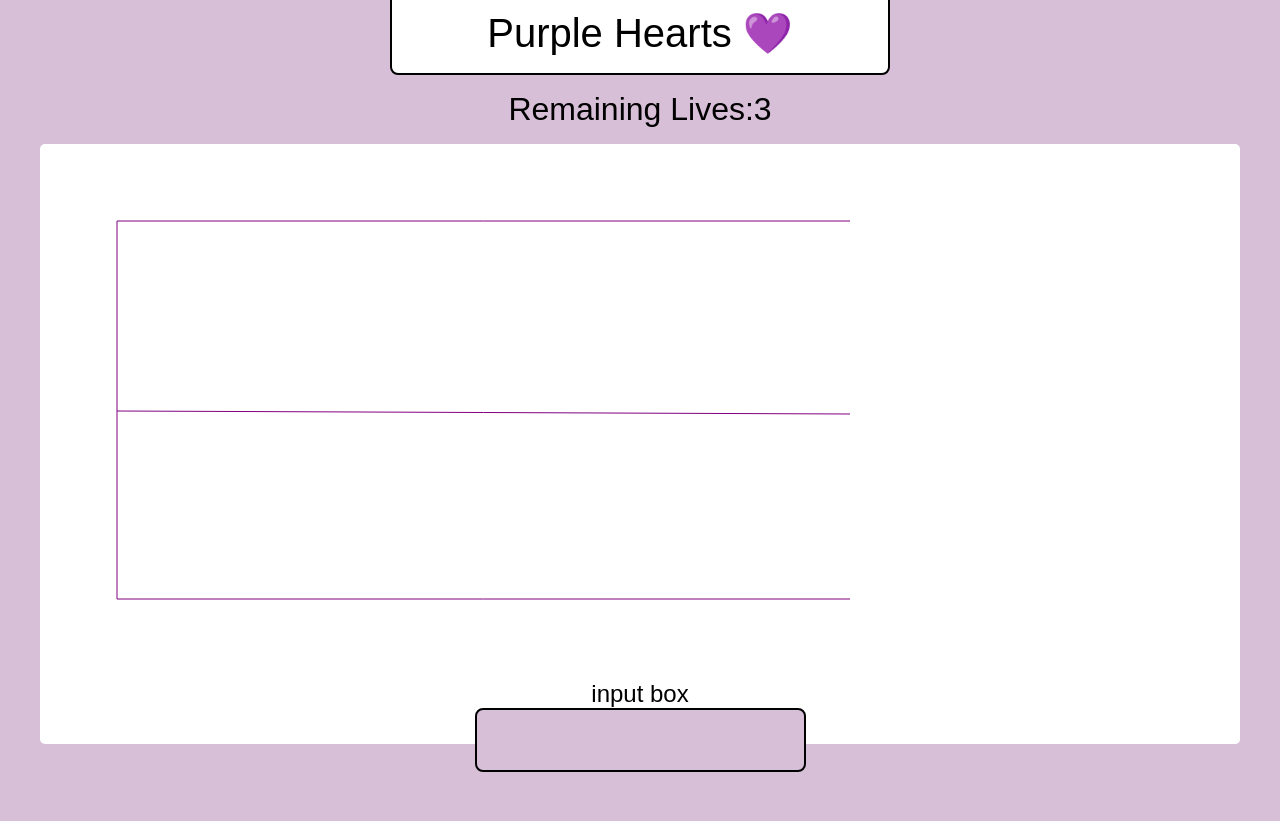
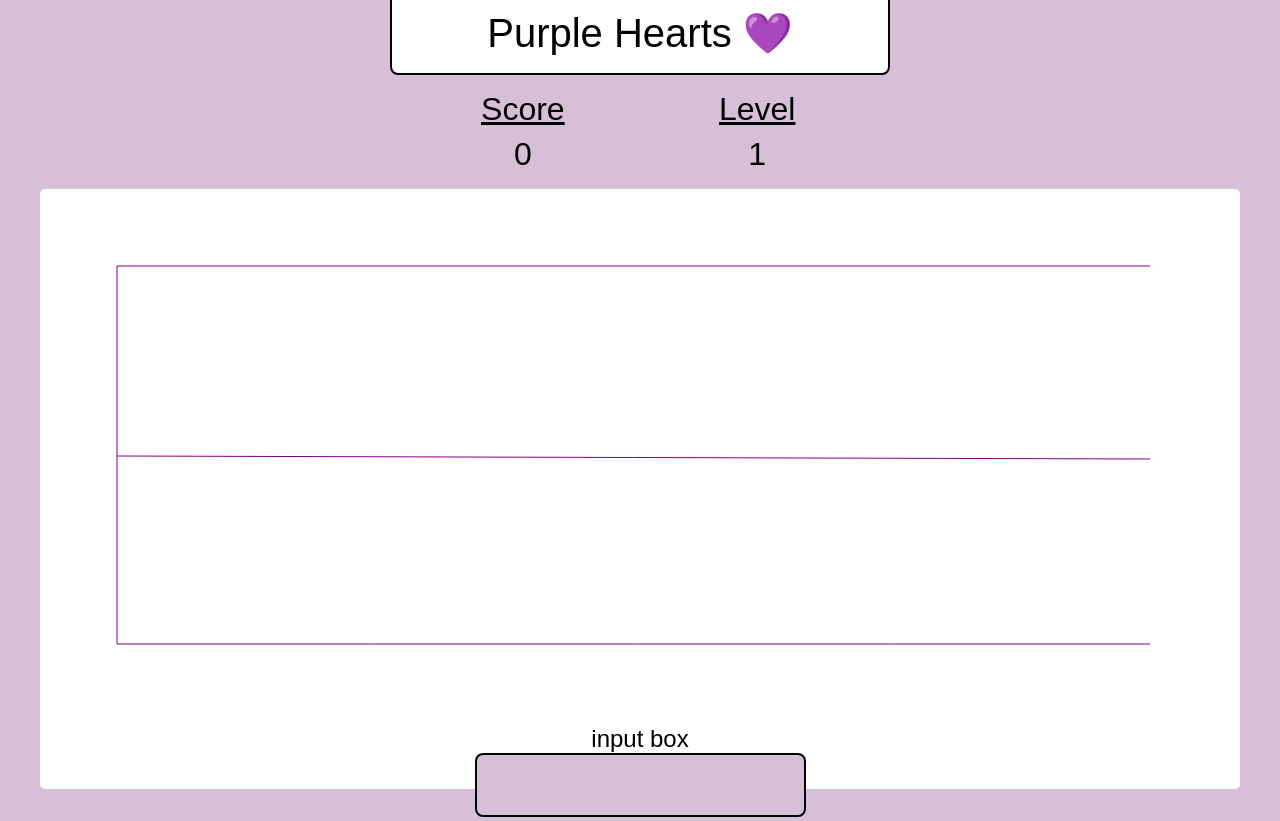
Before and after one commit to vuongcindy/Purple-Hearts, a website built with webpack: page index.html in a window 1280 px wide. Shown: the part 26-847 px from the top of the page. Before the commit the page ends 802 px from the top, so only its background shows below. Built offline with nearby package versions, Linux system fonts and the light colour scheme; files whose address does not match are found by name.

Commit message:
Adds score and level logic

```diff
--- a/index.html
+++ b/index.html
@@ -26,18 +26,23 @@
       </a>
     </div>
     <title>Purple Hearts 💜 </title>
-    <div class="displayLivesRemaining" id="display_lives">
-      <div class="lives_text">Remaining Lives: </div>
-      <div class="countOfRemainingLives" id="count_of_lives">3</div>
+    <div class="scoreboard_and_level">
+      <div class="scoreboard_text">Score</div>
+      <div class="level_text">Level</div>
+      <div id="current_score">0</div>
+      <div id="current_level">1</div>
     </div>
   </header>
 
   <body>
     <canvas id="game-canvas" width="900" height="600"></canvas>
-
     <div style="display: none;">
       <img src="assets/images/angry_cindy.jpg" id="player_img" alt="player">
       <img src="assets/images/output-onlinepngtools.png" id="cat_1" alt="potential_army">
+      <!-- <div id="'start-screen" class="screen" style="display:block">
+        <button onClick="startGame()">Start Game</button>
+        <canvas id="canvas" style=""></canvas> -->
+      </div>
     </div>
 
 
--- a/src/index.js
+++ b/src/index.js
@@ -5,6 +5,13 @@ import Game from "./scripts/game.js"
 window.Player = Player;
 window.PotentialArmy = PotentialArmy;
 window.Game = Game;
+
+window.onload = function() {
+}
+
+function startGame() {
+    console.log('start game')
+}
 
 window.addEventListener('DOMContentLoaded', () => {
     const canvas = document.getElementById("game-canvas");
@@ -32,16 +39,6 @@ window.addEventListener('DOMContentLoaded', () => {
 
             default: return;
         }
-        // document.getElementById('songInput').value.addEventListener()
-        // if (e.key === '13') {
-        //     e.preventDefault();
-        // }
-        $('#songInput').keydown(function(e){
-            if (e.which == '13') {
-              e.preventDefault();
-              e.stopPropagation();
-            }
-        });
     }
 
     const testplayer = new Player({
@@ -52,10 +49,7 @@ window.addEventListener('DOMContentLoaded', () => {
     })
 
     const newGame = new Game();
-    // newGame.start()
     newGame.newPotentialArmy();
-
-
 
     function animate() {
         window.requestAnimationFrame(animate)
@@ -63,14 +57,10 @@ window.addEventListener('DOMContentLoaded', () => {
         ctx.fillStyle = "white";
         ctx.fillRect(25, 25, canvas.width, canvas.height)
 
-        // anchored text starting location
-        ctx.font = '25px Arial'
-        ctx.fillText('Text1', 790, 110);
-        ctx.fillText('Text2', 790, 300);
-        ctx.fillText('Text3', 790, 490);
-
+        ctx.font = '25px Arial' // anchored text
         ctx.strokeStyle = "purple" // lanes
 
+        // player lane
         ctx.beginPath();
         ctx.moveTo(77, 77);
         ctx.lineTo(77, 455);
@@ -79,29 +69,21 @@ window.addEventListener('DOMContentLoaded', () => {
         // lane 1
         ctx.beginPath();
         ctx.moveTo(77, 77);
-        ctx.lineTo(810, 77);
+        ctx.lineTo(1110, 77);
         ctx.stroke();
 
         // lane 2
         ctx.beginPath();
         ctx.moveTo(77, 267);
-        ctx.lineTo(810, 270);
+        ctx.lineTo(1110, 270);
         ctx.stroke();
 
         // lane 3
         ctx.beginPath();
         ctx.moveTo(77, 455);
-        ctx.lineTo(810, 455);
+        ctx.lineTo(1110, 455);
         ctx.stroke();
 
-        let playerPos = testplayer.pos.y
-        let inPARow = null;
-
-        // if (Date.now > newGame.generatePATime()) {
-        //     newGame.addPotentialArmy();
-        //     newGame.generatePATime;
-        // }
-        // console.log(newGame.currentPotentialArmy)
         newGame.currentPotentialArmy.forEach(pa => {
             pa.drawPA();
             pa.updatePos();
@@ -109,63 +91,31 @@ window.addEventListener('DOMContentLoaded', () => {
                 newGame.remove(pa)
             }
         })
+
+        let playerPos = testplayer.pos.y
+        let PAInPlayerRow = null;
+
         for (let i = 0; i < newGame.currentPotentialArmy.length - 1; i++) {
-        //     // (function(i) {
-        //     //     setTimeout(function() {
-        //     //         currentPA.drawPA();
-        //     //     }, 5000)
-        //     // })(i);
+
             let currentPA = newGame.currentPotentialArmy[i]
+            if (currentPA.pos.y === playerPos) {
+                PAInPlayerRow = currentPA
+            }
+        };
+        var songInputText = document.getElementById('songInput').value;
 
-        //     // setTimeout(() => { currentPA.updatePos() }, 50000)
-
-        //     // console.log(currentPA.pos.y, playerPos)
-
-            if (currentPA.pos.y === playerPos) {
-                // console.log(currentPA.pos.y, playerPos, "is equal")
-                inPARow = currentPA
-            // } else {
-            //     // console.log(currentPA.pos.y, playerPos, "is NOT equal")
-            }
+        // If we match the cat in the row
+        if (PAInPlayerRow !== null && songInputText === PAInPlayerRow.currentSong) {
+            document.getElementById('songInput').value = '';
+            newGame.updateScore(PAInPlayerRow);
+            PAInPlayerRow.clear()
+            newGame.remove(PAInPlayerRow);
+        }
 
 
-        };
-        var songInputText = document.getElementById('songInput').value;
-        // if (inPARow !== null && currentPA.processInputText() === currentPA.inPARow.updateSong()) {
-        if (inPARow !== null && songInputText === inPARow.currentSong) {
-            document.getElementById('songInput').value = '';
-            inPARow.clear()
-            newGame.remove(inPARow)
-            // newGame.addPotentialArmy()
-        }
-
-        // ctx.strokeStyle = "purple" // lanes
-
-        // ctx.beginPath();
-        // ctx.moveTo(77, 77);
-        // ctx.lineTo(77, 455);
-        // ctx.stroke();
-
-        // // lane 1
-        // ctx.beginPath();
-        // ctx.moveTo(77, 77);
-        // ctx.lineTo(810, 77);
-        // ctx.stroke();
-
-        // // lane 2
-        // ctx.beginPath();
-        // ctx.moveTo(77, 267);
-        // ctx.lineTo(810, 270);
-        // ctx.stroke();
-
-        // // lane 3
-        // ctx.beginPath();
-        // ctx.moveTo(77, 455);
-        // ctx.lineTo(810, 455);
-        // ctx.stroke();
+        newGame.updateLevel()
 
         testplayer.draw();
     }
-
     animate();
 });
--- a/src/index.scss
+++ b/src/index.scss
@@ -95,18 +95,26 @@ body {
   justify-content: center;
 }
 
-// .links:hover {
-//   cursor: crosshair;
-// }
-
-.displayLivesRemaining {
-  color: black;
+.game-canvas {
   display: flex;
   justify-content: center;
+}
+
+.scoreboard_and_level {
+  color: black;
+  display: grid;
+  grid-template-columns: repeat(2, 1fr);
+  font-family: Arial, Helvetica, sans-serif;
+  padding: 1rem;
+  text-align: center;
   font-size: 2rem;
-  margin: 1rem;
-  font-family: Arial, Helvetica, sans-serif;
 }
+.scoreboard_text,
+.level_text {
+  text-decoration: underline;
+  padding-bottom: .5rem;
+}
+
 
 .cat_1 {
   mix-blend-mode: multiply;
--- a/src/scripts/game.js
+++ b/src/scripts/game.js
@@ -1,5 +1,5 @@
 // import Player from "./player.js";
-import Heart from "./heart.js";
+// import Heart from "./heart.js";
 import PotentialArmy from "./potential_army.js";
 class Game {
     constructor() {
@@ -7,8 +7,8 @@ class Game {
         this.hearts = [];
         this.width = 100;
         this.height = 75;
+        this.score = 0;
         // this.objects = this.allObjects();
-        // this.generatePATime = Date.now() // time in ms
     }
 
     // add(obj) {
@@ -21,15 +21,11 @@ class Game {
     //     }
     // };
 
-    // addPotentialArmy() {
-    //     this.currentPotentialArmy.push(new PotentialArmy({ pos: {x: 0, y: 0}}))
-    // };
-
     newPotentialArmy() {
         let t = this.delayTimer();
 
         if(this.currentPotentialArmy.length < 4) {
-            let newPotentialArmy = new PotentialArmy( {pos: {x: 0, y: 0}});
+            let newPotentialArmy = new PotentialArmy( {pos: {x: 0, y: 0}} );
             newPotentialArmy.randomStartPos()
             this.currentPotentialArmy.push(newPotentialArmy);
             setTimeout(() => {
@@ -38,14 +34,29 @@ class Game {
         }
     }
 
-    // generateNextCatTime() {
-    //     this.generateCatTime = Date.now() + this.delayTimer();
-    // }
+    updateScore(PAInPlayerRow) {
+        // First we need to get a reference tot he score
 
-    start() {
-        this.newPotentialArmy();
-        for (let i = 0; i < this.currentPotentialArmy.length; i++) {
-            this.currentPotentialArmy[i].randomStartPos();
+        var score = parseInt(document.getElementById("current_score").innerHTML)
+
+        if (score === 0) {
+            score = PAInPlayerRow.currentSong.length;
+        } else {
+            score = score + PAInPlayerRow.currentSong.length;
+        }
+
+        // console.log("current_score",score)
+
+        document.getElementById("current_score").innerHTML = score;
+    }
+
+    updateLevel() {
+        var level = parseInt(document.getElementById('current_level').innerHTML)
+        var points = parseInt(document.getElementById('current_score').innerHTML)
+
+        if(points / 10 > 1) {
+            document.getElementById('current_level').innerHTML = level + 1
+            document.getElementById('current_score').innerHTML = 0
         }
     }
 
@@ -55,7 +66,7 @@ class Game {
 
     // 1 - 4 secs in ms
     delayTimer(){
-        return Math.floor(Math.random() * 4000) + 1000;
+        return Math.floor(Math.random() * 3000) + 1000;
     }
 
     // allObjects() {
--- a/src/scripts/player.js
+++ b/src/scripts/player.js
@@ -1,4 +1,4 @@
-import Heart from "./heart";
+// import Heart from "./heart";
 class Player {
     constructor({ pos, color = "#AFEEEE" }) {
         this.pos = pos;
--- a/src/scripts/potential_army.js
+++ b/src/scripts/potential_army.js
@@ -8,7 +8,7 @@ class PotentialArmy {
         this.width = 85;
         this.height = 65;
         this.velX = velX;
-        this.SONGS = ["kn","ks","my","jh","pj","kt","jj"];
+        this.SONGS = ["dynamite","friends","moon","respect","filter","dimple", "dna", "stay", "home", "begin", "lie", "awake", "lost", "stigma", "fire", "dope", "like", "coffee", "jump", "danger", "run", "mama", "idol", "tear", "home", "on", "lights", "butter", "her"];
         this.currentSong = "";
         this.getRandomSong();
 
@@ -17,7 +17,7 @@ class PotentialArmy {
 
     randomStartPos() {
         const possibleYPos = [35, 235, 420];
-        let tempX = 798;
+        let tempX = 1100;
         let tempY = possibleYPos[Math.floor((Math.random() * possibleYPos.length))];
         this.pos = { x: tempX, y: tempY }
     }
@@ -29,7 +29,7 @@ class PotentialArmy {
         ctx.drawImage(cat1Img, this.pos.x, this.pos.y, this.width, this.height);
 
         ctx.fillStyle = "black"
-        ctx.fillText(this.currentSong, this.pos.x + 27, this.pos.y + 75);
+        ctx.fillText(this.currentSong, this.pos.x + 10, this.pos.y + 75);
     }
 
     clear() {
@@ -45,8 +45,10 @@ class PotentialArmy {
     }
 
     updatePos() {
+        let level = parseInt(document.getElementById('current_level').innerHTML)
+
         if (this.pos.x > 35) {
-            this.pos.x += (-3);
+            this.pos.x += (-3 * level);
         } else if (this.pos.x <= 35) {
             this.clear()
         }
```
Also changed, not shown: dist/main.css, dist/main.js.
